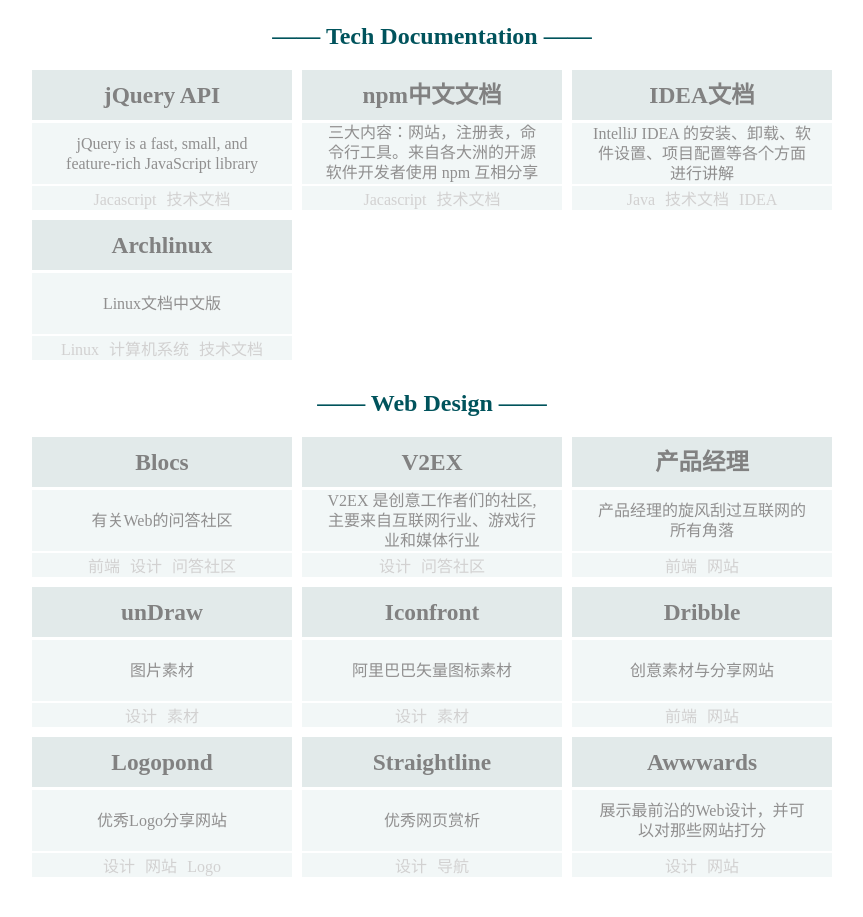
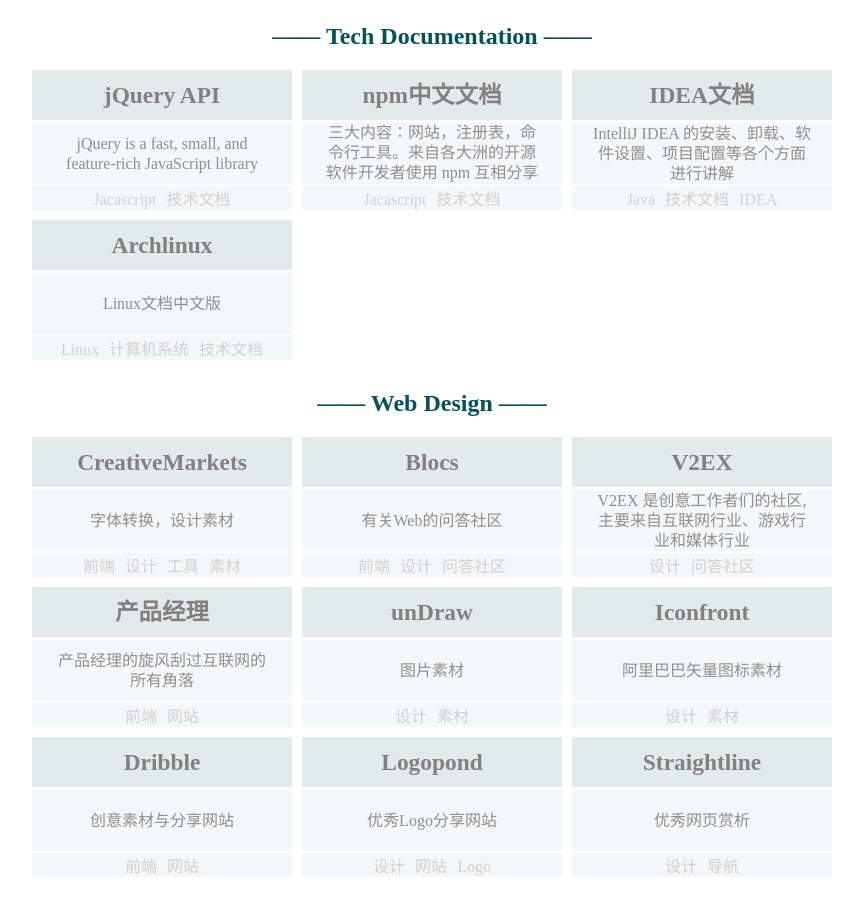
Before and after one commit to minguotan/technavi, a plain HTML site: page index.html in a window 1280 px wide. Shown: the part 1688-2605 px from the top of the page, without its empty margins (208-1071 px from the left). Drawn offline with Linux system fonts and the light colour scheme.

Commit message:
Update index.html

```diff
--- a/index.html
+++ b/index.html
@@ -367,7 +367,15 @@
 
     <div class="global">
         <div class="ctitle"><h2>—— Web Design ——</h2></div>
+
         <div class="wrapper">
+            <div class="frame">
+                <a class="site" href="hhttps://creativemarket.com/"><h3>CreativeMarkets</h3></a>
+                <p1 class="info">字体转换，设计素材</p1>
+                <div class="label">
+                    <span>前端</span><span>设计</span><span>工具</span><span>素材</span>
+                </div>
+            </div>
             <div class="frame">
                 <a class="site" href="https://forum.blocsapp.com"><h3>Blocs</h3></a>
                 <p1 class="info">有关Web的问答社区</p1>
```
